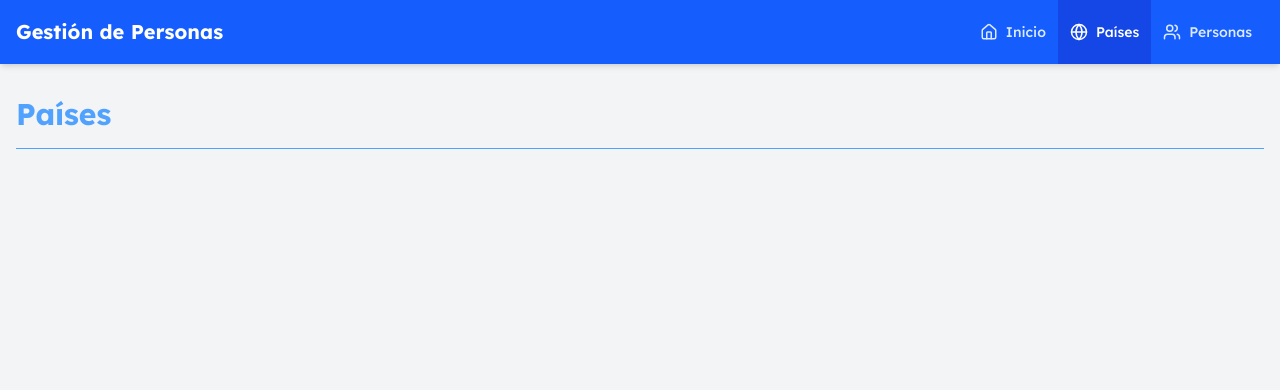
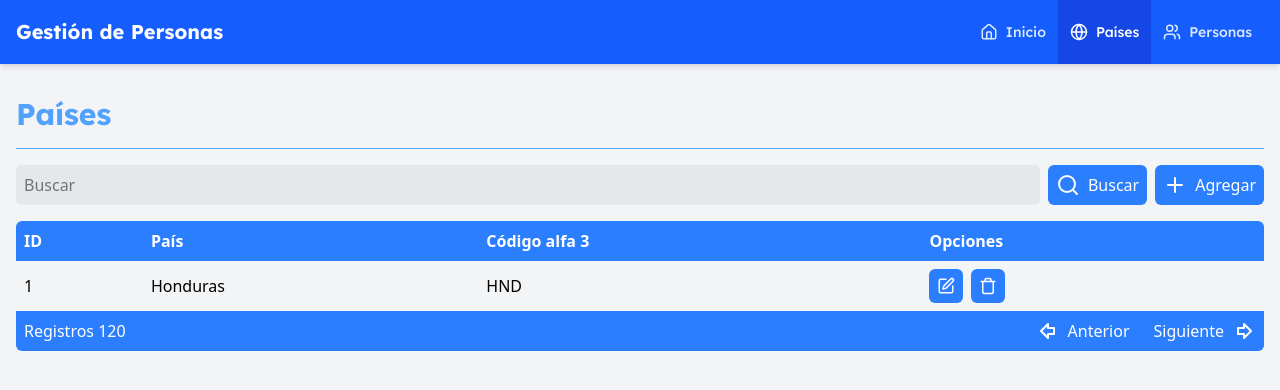
Before and after one commit to jose-palencia/pac1-poo-2025-persons-frontend, a React (Vite) app: page /countries in a window 1280 px wide. Shown: the top 390 px of the page. Built offline with nearby package versions, Linux system fonts and the light colour scheme; no server answers.

Commit message:
Add Countries page

```diff
--- /dev/null
+++ b/src/infrastructure/interfaces/countries.response.ts
@@ -0,0 +1,5 @@
+export interface CountryResponse {
+  id:         string;
+  name:       string;
+  alphaCode3: string;
+}
--- a/src/presentation/pages/countries/CountriesPage.tsx
+++ b/src/presentation/pages/countries/CountriesPage.tsx
@@ -1,9 +1,74 @@
+import { ArrowBigLeft, ArrowBigRight, Edit, Plus, Search, Trash } from "lucide-react"
 import { Title } from "../../components/shared/Title"
 
 export const CountriesPage = () => {
   return (
-    <div>
+    <div className="w-full flex flex-col">
       <Title text="Países" />
+
+      {/* Search and options */}
+      <div className="w-full flex flex-col md:flex-row gap-2">
+        <input
+          type="search"
+          className="w-full bg-gray-200 rounded-md p-2"
+          placeholder="Buscar"
+        />
+        <button className="flex flex-row items-center justify-center gap-2 bg-blue-500 text-white hover:bg-blue-600 p-2 rounded-md cursor-pointer" >
+          <Search size={24} />
+          <span>Buscar</span>
+        </button>
+        <button className="flex flex-row items-center justify-center gap-2 bg-blue-500 text-white hover:bg-blue-600 p-2 rounded-md cursor-pointer" >
+          <Plus size={24} />
+          <span>Agregar</span>
+        </button>
+      </div>
+
+      {/* Table */}
+      <div className="rounded-md mt-4 overflow-hidden">
+        <table className="w-full">
+          <thead className="bg-blue-500 text-white">
+            <tr>
+              <th className="p-2 text-left">ID</th>
+              <th className="p-2 text-left">País</th>
+              <th className="p-2 text-left">Código alfa 3</th>
+              <th className="p-2 text-left">Opciones</th>
+
+            </tr>
+          </thead>
+          <tbody>
+            <tr className="hover:bg-gray-200">
+              <td className="p-2">1</td>
+              <td className="p-2">Honduras</td>
+              <td className="p-2">HND</td>
+              <td className="p-2">
+                <div className="flex flex-row items-center gap-2">
+                  <button className="flex flex-row items-center justify-center gap-2 bg-blue-500 text-white hover:bg-blue-600 p-2 rounded-md cursor-pointer" >
+                    <Edit size={18} />
+                  </button>
+                  <button className="flex flex-row items-center justify-center gap-2 bg-blue-500 text-white hover:bg-blue-600 p-2 rounded-md cursor-pointer" >
+                    <Trash size={18} />
+                  </button>
+                </div>
+              </td>
+            </tr>
+          </tbody>
+        </table>
+        {/* Pagination */}
+        <div className="flex flex-row items-center justify-between bg-blue-500">
+          <span className="p-2 text-white">Registros 120</span>
+          <div className="flex flex-row items-center gap-2">
+            <button className="flex flex-row items-center justify-center gap-2 bg-blue-500 text-white hover:bg-blue-600 p-2 rounded-md cursor-pointer" >
+              <ArrowBigLeft size={24} />
+              <span>Anterior</span>
+            </button>
+            <button className="flex flex-row items-center justify-center gap-2 bg-blue-500 text-white hover:bg-blue-600 p-2 rounded-md cursor-pointer" >
+              <span>Siguiente</span>
+              <ArrowBigRight size={24} />
+            </button>
+          </div>
+        </div>
+      </div>
+
     </div>
   )
 }
```
Also changed, not shown: src/infrastructure/interfaces/page.response.ts (added, +9 -0 lines), src/core/actions/statistics/counts.action.ts (line endings or trailing spaces).
